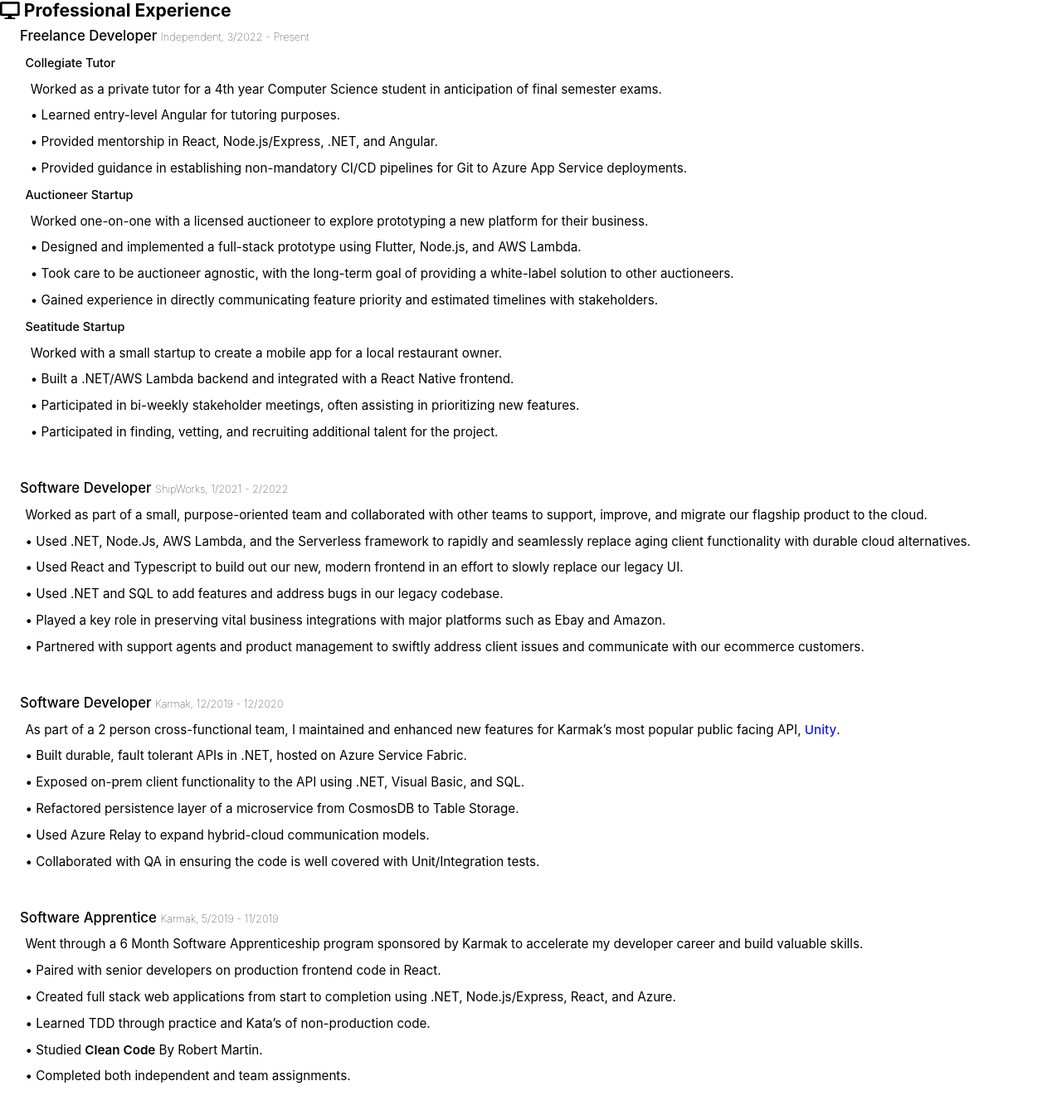
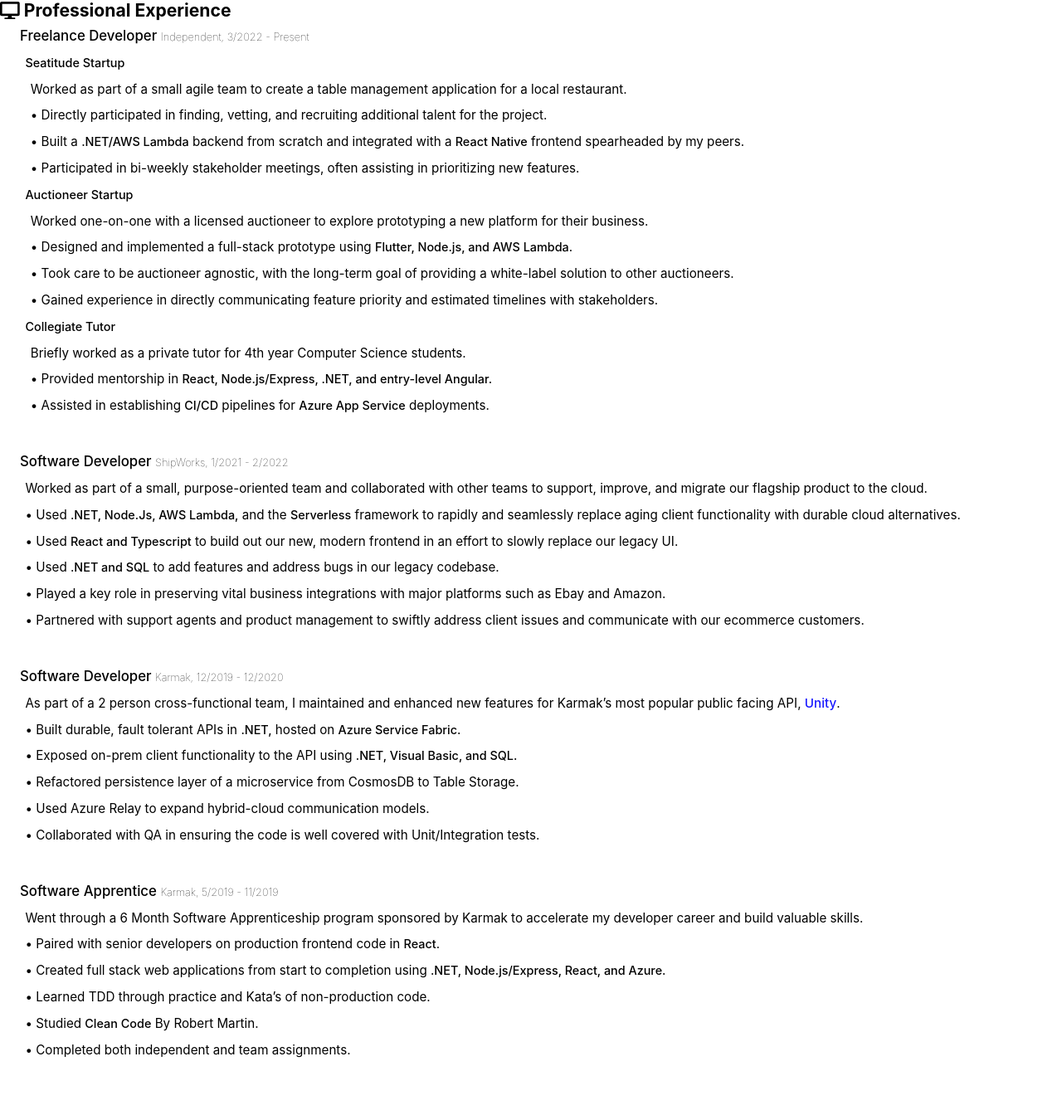
Before and after one commit to danjjost/DansResume, a Next.js app: page /ProfessionalExperience in a window 1280 px wide. Shown: the top 1344 px of the page at 83% size. After the commit the page ends 1323 px from the top, so only its background shows below. Built offline with nearby package versions, Linux system fonts and the light colour scheme.

Commit message:
Swap Seatitude and College Tutor, add more to Seatitude and abbreviate tutor

```diff
--- a/pages/ProfessionalExperience.js
+++ b/pages/ProfessionalExperience.js
@@ -3,7 +3,7 @@
   ListItem,
   Title,
   Subtext,
-  LightBold,
+  InLineTechStack,
   Content,
   Link,
   SubHeader,
@@ -42,19 +42,25 @@
       Freelance Developer <Subtext>Independent, 3/2022 - Present</Subtext>
     </Header>
     <ListItem>
-      <SubHeader>Collegiate Tutor</SubHeader>
+      <SubHeader>Seatitude Startup</SubHeader>
       <br />
       <ListItem>
-        Worked as a private tutor for a 4th year Computer Science student in
-        anticipation of final semester exams.
-      </ListItem>
-      <ListItem>• Learned entry-level Angular for tutoring purposes.</ListItem>
-      <ListItem>
-        • Provided mentorship in React, Node.js/Express, .NET, and Angular.
+        Worked as part of a small agile team to create a table management
+        application for a local restaurant.
       </ListItem>
       <ListItem>
-        • Provided guidance in establishing non-mandatory CI/CD pipelines for
-        Git to Azure App Service deployments.
+        • Directly participated in finding, vetting, and recruiting additional
+        talent for the project.
+      </ListItem>
+      <ListItem>
+        • Built a <InLineTechStack>.NET/AWS Lambda</InLineTechStack> backend
+        from scratch and integrated with a{" "}
+        <InLineTechStack>React Native</InLineTechStack> frontend spearheaded by
+        my peers.
+      </ListItem>
+      <ListItem>
+        • Participated in bi-weekly stakeholder meetings, often assisting in
+        prioritizing new features.
       </ListItem>
     </ListItem>
     <ListItem>
@@ -65,8 +71,8 @@
         new platform for their business.
       </ListItem>
       <ListItem>
-        • Designed and implemented a full-stack prototype using Flutter,
-        Node.js, and AWS Lambda.
+        • Designed and implemented a full-stack prototype using{" "}
+        <InLineTechStack>Flutter, Node.js, and AWS Lambda</InLineTechStack>.
       </ListItem>
       <ListItem>
         • Took care to be auctioneer agnostic, with the long-term goal of
@@ -78,23 +84,22 @@
       </ListItem>
     </ListItem>
     <ListItem>
-      <SubHeader>Seatitude Startup</SubHeader>
+      <SubHeader>Collegiate Tutor</SubHeader>
       <br />
       <ListItem>
-        Worked with a small startup to create a mobile app for a local
-        restaurant owner.
+        Briefly worked as a private tutor for 4th year Computer Science
+        students.
       </ListItem>
       <ListItem>
-        • Built a .NET/AWS Lambda backend and integrated with a React Native
-        frontend.
+        • Provided mentorship in{" "}
+        <InLineTechStack>
+          React, Node.js/Express, .NET, and entry-level Angular.
+        </InLineTechStack>
       </ListItem>
       <ListItem>
-        • Participated in bi-weekly stakeholder meetings, often assisting in
-        prioritizing new features.
-      </ListItem>
-      <ListItem>
-        • Participated in finding, vetting, and recruiting additional talent for
-        the project.
+        • Assisted in establishing <InLineTechStack>CI/CD</InLineTechStack>{" "}
+        pipelines for <InLineTechStack>Azure App Service</InLineTechStack>{" "}
+        deployments.
       </ListItem>
     </ListItem>
   </Card>
@@ -111,17 +116,18 @@
       cloud.
     </ListItem>
     <ListItem>
-      • Used .NET, Node.Js, AWS Lambda, and the Serverless framework to rapidly
-      and seamlessly replace aging client functionality with durable cloud
+      • Used <InLineTechStack>.NET, Node.Js, AWS Lambda,</InLineTechStack> and
+      the <InLineTechStack>Serverless</InLineTechStack> framework to rapidly and
+      seamlessly replace aging client functionality with durable cloud
       alternatives.
     </ListItem>
     <ListItem>
-      • Used React and Typescript to build out our new, modern frontend in an
-      effort to slowly replace our legacy UI.
+      • Used <InLineTechStack>React and Typescript</InLineTechStack> to build
+      out our new, modern frontend in an effort to slowly replace our legacy UI.
     </ListItem>
     <ListItem>
-      • Used .NET and SQL to add features and address bugs in our legacy
-      codebase.
+      • Used <InLineTechStack>.NET and SQL</InLineTechStack> to add features and
+      address bugs in our legacy codebase.
     </ListItem>
     <ListItem>
       • Played a key role in preserving vital business integrations with major
@@ -148,12 +154,13 @@
       .
     </ListItem>
     <ListItem>
-      • Built durable, fault tolerant APIs in .NET, hosted on Azure Service
-      Fabric.
+      • Built durable, fault tolerant APIs in{" "}
+      <InLineTechStack>.NET,</InLineTechStack> hosted on{" "}
+      <InLineTechStack>Azure Service Fabric.</InLineTechStack>
     </ListItem>
     <ListItem>
-      • Exposed on-prem client functionality to the API using .NET, Visual
-      Basic, and SQL.
+      • Exposed on-prem client functionality to the API using{" "}
+      <InLineTechStack>.NET, Visual Basic, and SQL.</InLineTechStack>
     </ListItem>
     <ListItem>
       • Refactored persistence layer of a microservice from CosmosDB to Table
@@ -179,17 +186,20 @@
       to accelerate my developer career and build valuable skills.
     </ListItem>
     <ListItem>
-      • Paired with senior developers on production frontend code in React.
+      • Paired with senior developers on production frontend code in{" "}
+      <InLineTechStack>React</InLineTechStack>.
     </ListItem>
     <ListItem>
-      • Created full stack web applications from start to completion using .NET,
-      Node.js/Express, React, and Azure.
+      • Created full stack web applications from start to completion using{" "}
+      <InLineTechStack>
+        .NET, Node.js/Express, React, and Azure.
+      </InLineTechStack>
     </ListItem>
     <ListItem>
       • Learned TDD through practice and Kata’s of non-production code.
     </ListItem>
     <ListItem>
-      • Studied <LightBold>Clean Code</LightBold> By Robert Martin.
+      • Studied <InLineTechStack>Clean Code</InLineTechStack> By Robert Martin.
     </ListItem>
     <ListItem>• Completed both independent and team assignments.</ListItem>
   </Card>
--- a/public/Styles.js
+++ b/public/Styles.js
@@ -63,8 +63,9 @@
   flex-direction: column;
 `;
 
-export const LightBold = styled.span`
-  font-weight: 620;
+export const InLineTechStack = styled.span`
+  font-weight: 500;
+  font-size: 0.9rem;
 `;
 
 export const Header = styled.span`
```
